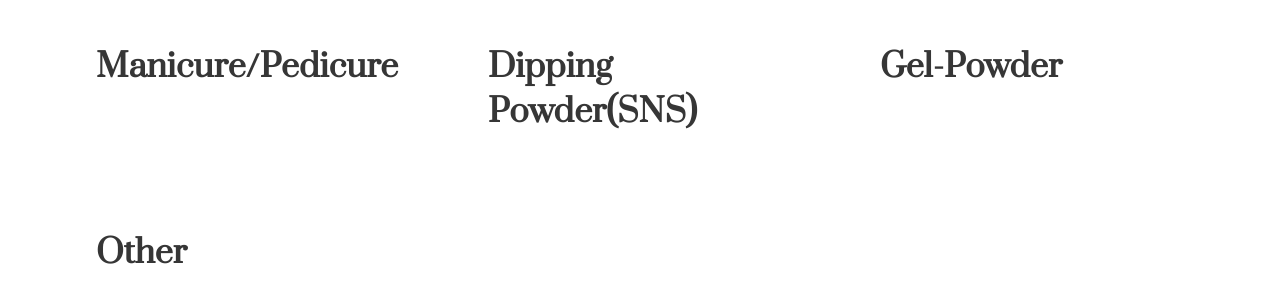
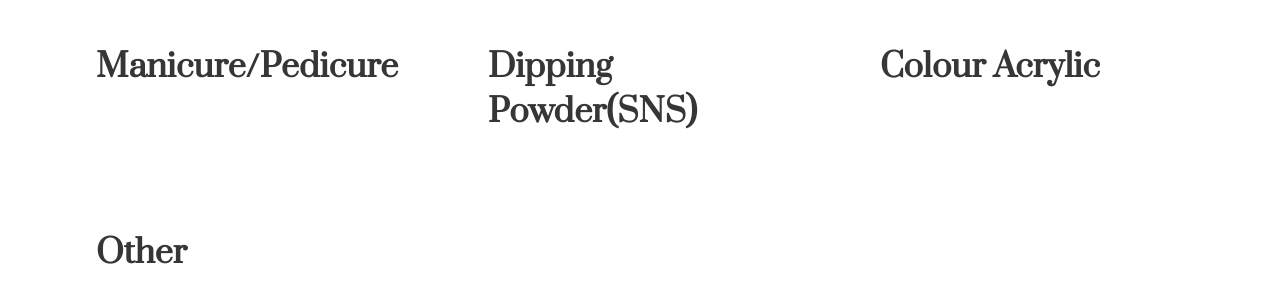
Before and after one commit to AndyNgu98/nail-bar, a website with bundled scripts: page pricing.html in a window 1280 px wide. Shown: the part 783-1086 px from the top of the page. Built offline with nearby package versions, Linux system fonts and the light colour scheme; no server answers.

Commit message:
price name update

```diff
--- a/pricing.html
+++ b/pricing.html
@@ -77,7 +77,7 @@
         </div>
 
         <div class="column is-one-third-desktop is-half-tablet pricing__column">
-          <h2 class="title pricing__title">Gel-Powder</h2>
+          <h2 class="title pricing__title">Colour Acrylic</h2>
           <table class="table is-hoverable table__gel-powder"></table>
         </div>
 
```
